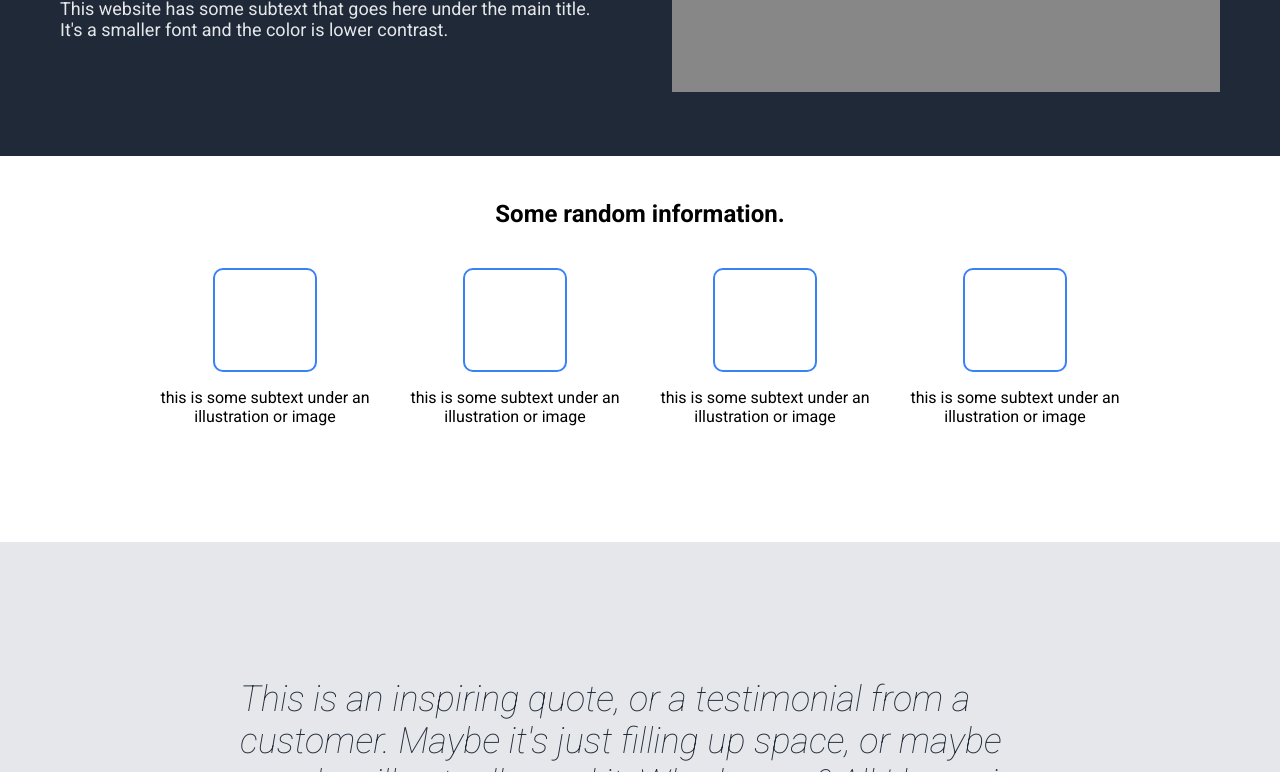
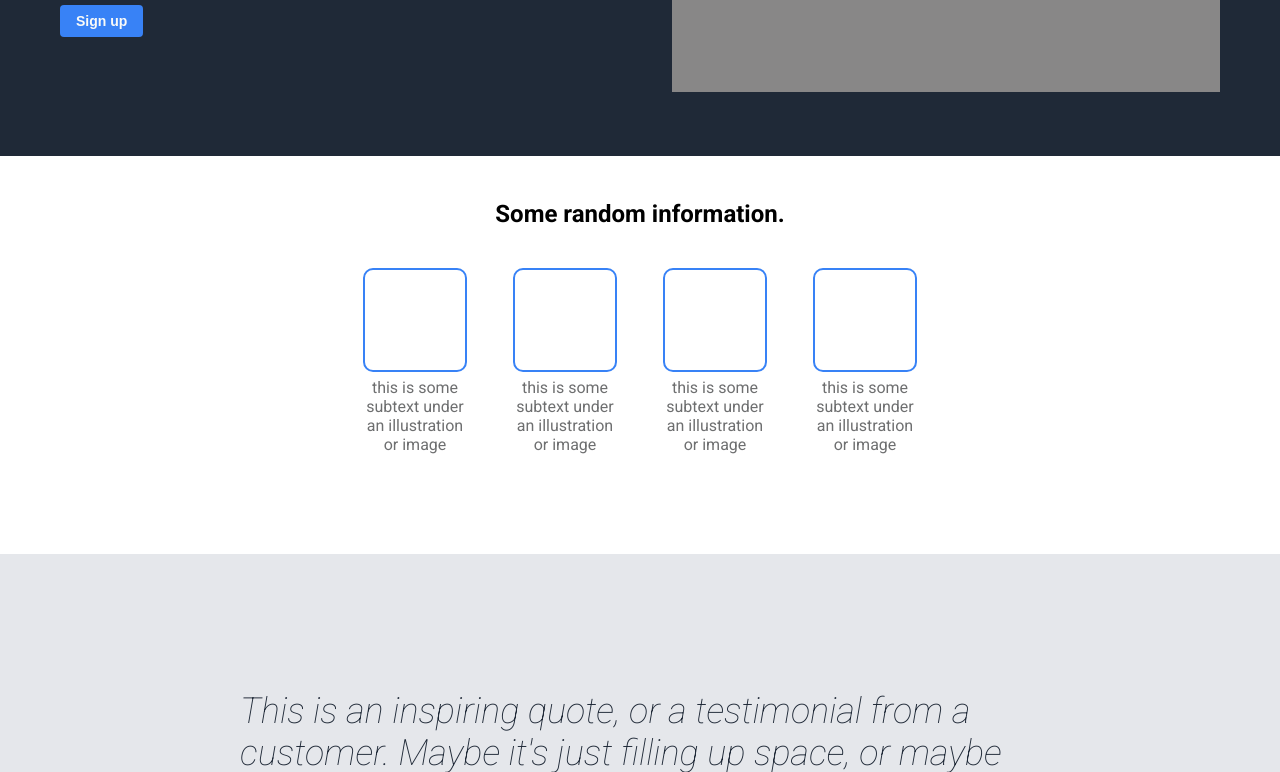
Before and after one commit to raif-sh/odin-landing-page, a plain HTML site: page index.html in a window 1280 px wide. Shown: the part 290-1062 px from the top of the page. Drawn offline with Linux system fonts and the light colour scheme.

Commit message:
finishing touch ups

```diff
--- a/index.html
+++ b/index.html
@@ -22,6 +22,7 @@
                 <div class="left-hero">
                     <h1>This website is awesome</h1>
                     <p class="secondary">This website has some subtext that goes here under the main title. It's a smaller font and the color is lower contrast.</p>
+                    <button>Sign up</button>
                 </div>
                 <div class="right-hero">
                     <div class="img-place">this is a placeholder for an image</div>
--- a/style.css
+++ b/style.css
@@ -32,11 +32,13 @@ h1, .header {
 h1 {
     font-size: 48px;
     font-weight: 900;
+    margin: 0;
 }
 
 .nav-links a, .secondary {
     font-size: 18px;
     color: #E5E7EB;
+    margin: 0;
 }
 
 .hero-content {
@@ -61,6 +63,17 @@ h1 {
     padding: 20px 0px;
 }
 
+.left-hero button {
+    padding: 8px 16px;
+    border-radius: 4px;
+    border: none;
+    background-color: #3882F6;
+    color: #F9FAF8;
+    font-size: 14px;
+    margin-top: 8px;
+    font-weight: 800;
+}
+
 .info {
     text-align: center;
     margin-top: 44px;
@@ -69,10 +82,20 @@ h1 {
 
 .card-section {
     display: flex;
+    margin: auto;
     justify-content: center;
-    width: 1000px;
+    margin-top: 40px;
+}
+
+.card {
+    width: 150px;
+}
+
+.card p {
+    color: #6e6f70;
+    width: 100px;
     margin: auto;
-    margin-top: 40px;
+    margin-top: 6px;
 }
 
 .card-image {
@@ -122,7 +145,7 @@ h1 {
 }
 
 .cta-content {
-    color: #fff;
+    color: #F9FAF8;
 }
 
 .cta-content p {
@@ -140,14 +163,14 @@ h1 {
     padding: 8px 16px;
     border-radius: 4px;
     background-color: transparent;
-    border: 2px solid #fff;
-    color:white;
+    border: 2px solid #F9FAF8;
+    color: #F9FAF8;
     font-size: 14px;
 }
 
 .footer {
     background-color: #1F2937;
     padding: 40px;
-    color: #fff;
+    color: #F9FAF8;
     text-align: center;
 }
```
Also changed, not shown: 1 other file.
